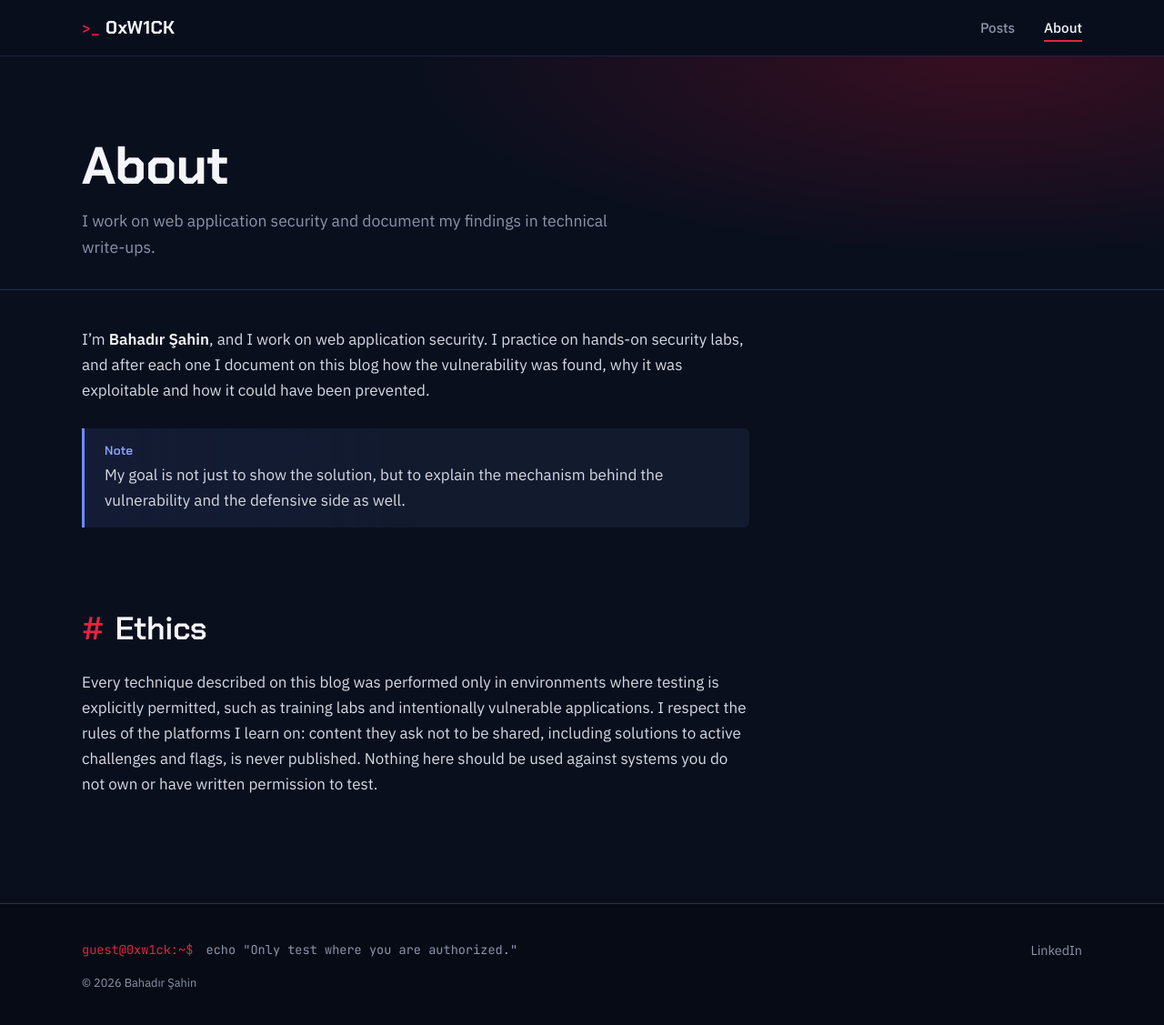
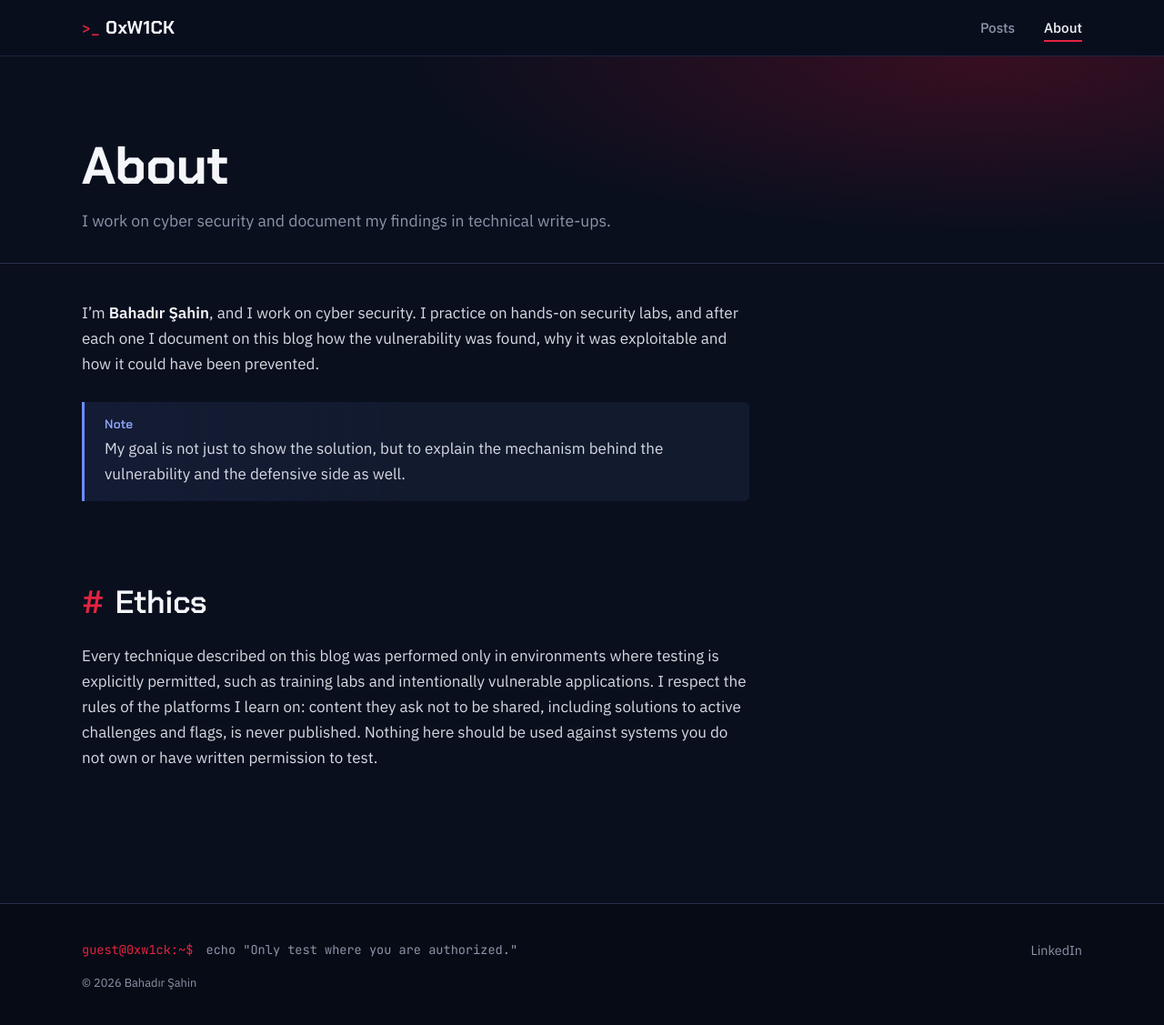
Before and after one commit to Wicknaer/wicknaer.github.io, a Jekyll site: the page built from about.md, in a window 1280 px wide and 1127 px high. Shown: the whole window at 91% size. Built offline with Jekyll 4.4.1, drawn with Linux system fonts in a browser that asks for light colours.

Commit message:
Reorder hero to Learn. Break. Write. and broaden scope to cyber security

```diff
--- a/_config.yml
+++ b/_config.yml
@@ -2,8 +2,8 @@
 title: "0xW1CK"
 handle: "Bahadır Şahin"
 author: "Bahadır Şahin"
-description: "Lab writeups, vulnerability analyses and technical notes on web application security."
-tagline: "Web application security · writeups & research notes"
+description: "Lab writeups, vulnerability analyses and technical notes on cyber security."
+tagline: "Cyber security · writeups & research notes"
 
 url: "https://wicknaer.github.io"
 baseurl: ""
--- a/_layouts/home.html
+++ b/_layouts/home.html
@@ -6,8 +6,8 @@
   <div class="hero__inner">
     <div class="hero__copy">
       <h1 class="hero__title">
+        <span class="hero__line">Learn.</span>
         <span class="hero__line">Break.</span>
-        <span class="hero__line">Learn.</span>
         <span class="hero__line hero__line--outline">Write.</span>
       </h1>
       <p class="hero__lead">{{ site.description }}</p>
--- a/about.md
+++ b/about.md
@@ -1,13 +1,13 @@
 ---
 layout: page
 title: About
-description: I work on web application security and document my findings in technical write-ups.
+description: I work on cyber security and document my findings in technical write-ups.
 permalink: /about/
 ---
 
 <div class="prose" markdown="1">
 
-I'm **Bahadır Şahin**, and I work on web application security. I practice on hands-on security labs, and after each one I document on this blog how the vulnerability was found, why it was exploitable and how it could have been prevented.
+I'm **Bahadır Şahin**, and I work on cyber security. I practice on hands-on security labs, and after each one I document on this blog how the vulnerability was found, why it was exploitable and how it could have been prevented.
 
 > My goal is not just to show the solution, but to explain the mechanism behind the vulnerability and the defensive side as well.
 {: .note}
```
Also changed, not shown: _posts/2026-10-07-about-this-blog.md (+1 -1 lines).
